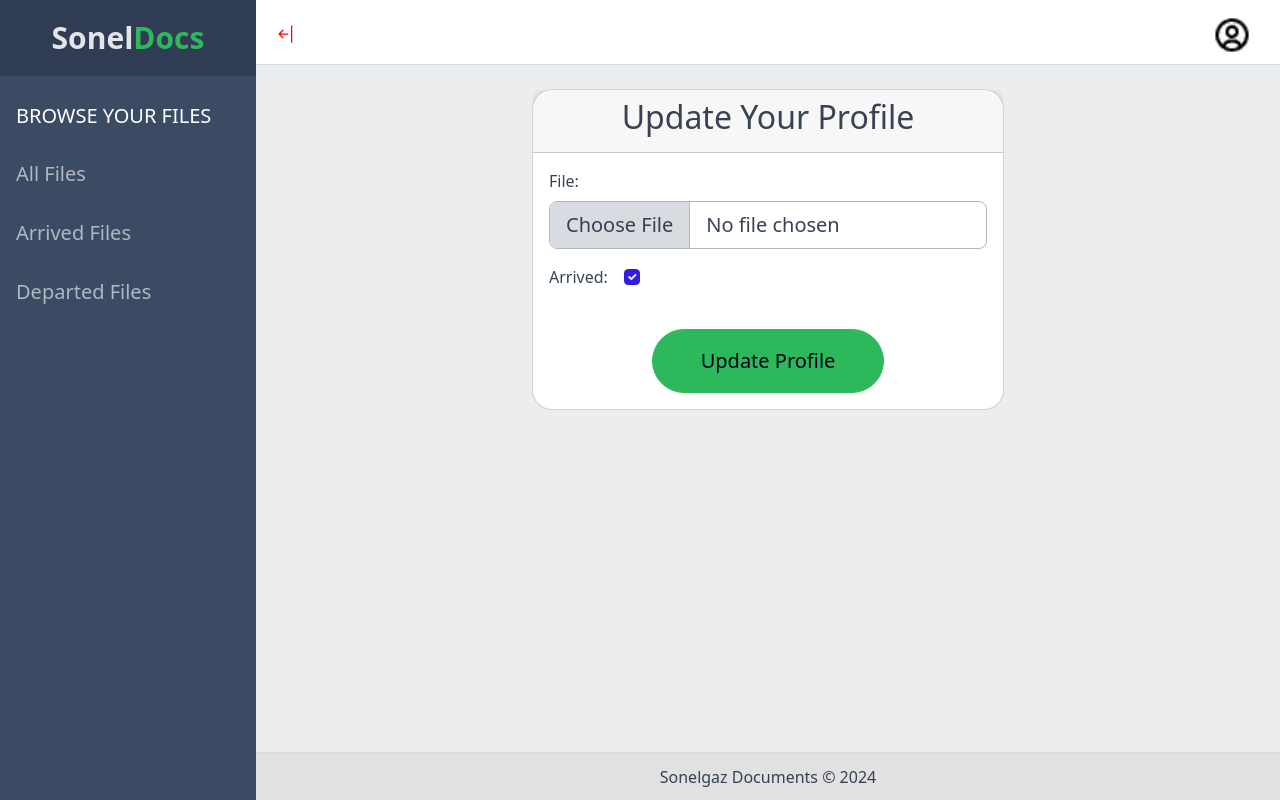
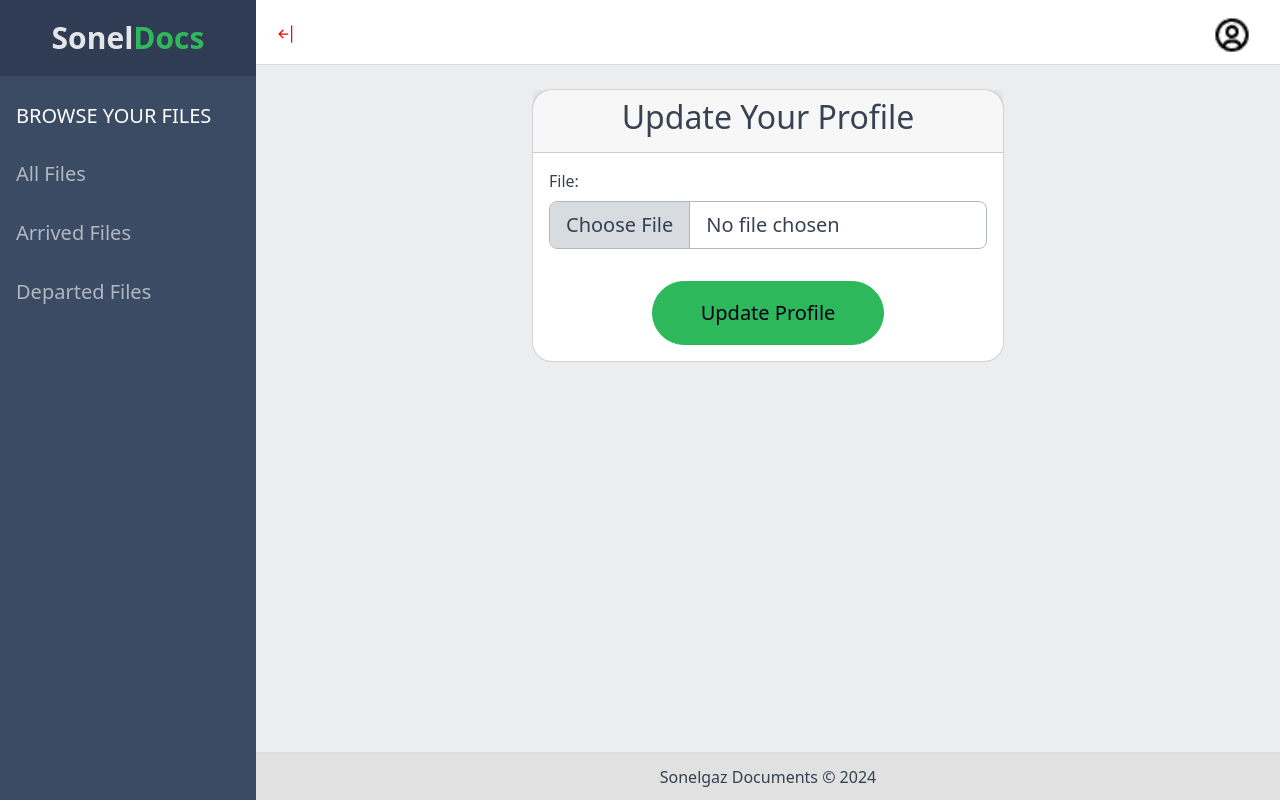
Before and after one commit to SaberHardy/songazProj, a Django app: template members/templates/registration/edit_profile.html in a window 1280 px wide. Run offline with Django 4.2, Linux system fonts and the light colour scheme; the template is opened without the code that fills it: values that come from a table or form of the project are taken from there, others are empty; some libraries are stand-ins or nearby versions.

Commit message:
upload arrived files

```diff
--- a/appSongaz/forms.py
+++ b/appSongaz/forms.py
@@ -3,7 +3,6 @@ from .models import File
 
 
 class FileForm(forms.ModelForm):
-    arrived = forms.CheckboxInput()
 
     def __init__(self, *args, **kwargs):
         super().__init__(*args, **kwargs)
@@ -12,13 +11,7 @@ class FileForm(forms.ModelForm):
             'id': 'formFileLg',
             'type': 'file'
         })
-        self.fields['arrived'].widget.attrs.update({
-            'class': "form-check-input mx-3",
-            'type': "checkbox",
-            'id': "flexCheckDefault"
-        })
-        self.fields['arrived'].initial = True
 
     class Meta:
         model = File
-        fields = ['file', 'arrived']
+        fields = ['file']
--- a/appSongaz/views.py
+++ b/appSongaz/views.py
@@ -11,7 +11,7 @@ from django.views.generic import UpdateView
 
 from appSongaz.forms import FileForm
 from appSongaz.models import File
-from django import forms
+from django.http import HttpResponseRedirect
 
 
 def login(request):
@@ -58,7 +58,7 @@ def all_files(request):
 def delete_file(request, id):
     file_instance = get_object_or_404(File, id=id)
     file_instance.delete()
-    return redirect('all_files')
+    return HttpResponseRedirect(request.META.get('HTTP_REFERER', '/'))
 
 
 @login_required
@@ -94,7 +94,7 @@ def arrived_files(request):
             file_instance = form.save(commit=False)
             file_instance.user = request.user
             file_instance.save()
-            return redirect('all_files')
+            return redirect('arrived_files')
     else:
         form = FileForm()
 
--- a/templates/appsongaz/arrived_files.html
+++ b/templates/appsongaz/arrived_files.html
@@ -6,15 +6,15 @@
         <div class="container-lg">
             <div class="car"></div>
             <div class="card mb-4">
-                <div class="card-header text-center"><h2>Upload a File</h2></div>
+                <div class="card-header text-center">
+                    <h2>Upload a File</h2>
+                </div>
                 <div class="card-body">
                     <form action="{% url 'arrived_files' %}" method="post" enctype="multipart/form-data">
                         {% csrf_token %}
                         <div class="row">
                             <div class="col-md-9">
                                 {{ form.file }}
-                                <br>
-                                <h4>The file is Arrived by Default {{ form.arrived }}</h4>
                             </div>
                             <div class="col-md-3">
                                 <button type="submit" class="btn btn-primary btn-lg btn-block">Submit</button>
--- a/templates/appsongaz/departed_files.html
+++ b/templates/appsongaz/departed_files.html
@@ -13,8 +13,6 @@
                         <div class="row">
                             <div class="col-md-9">
                                 {{ form.file }}
-                                <br>
-                                <h4>The file is Arrived by Default {{ form.arrived }}</h4>
                             </div>
                             <div class="col-md-3">
                                 <button type="submit" class="btn btn-primary btn-lg btn-block">Submit</button>
```
Also changed, not shown: db.sqlite3, media/files/2.png (deleted), media/files/2023-bmw-m4-csl-teaser_100839531_h.jpg (deleted), media/files/4.png (deleted), media/files/f.png (deleted), media/files/login_img.jpg (deleted).
